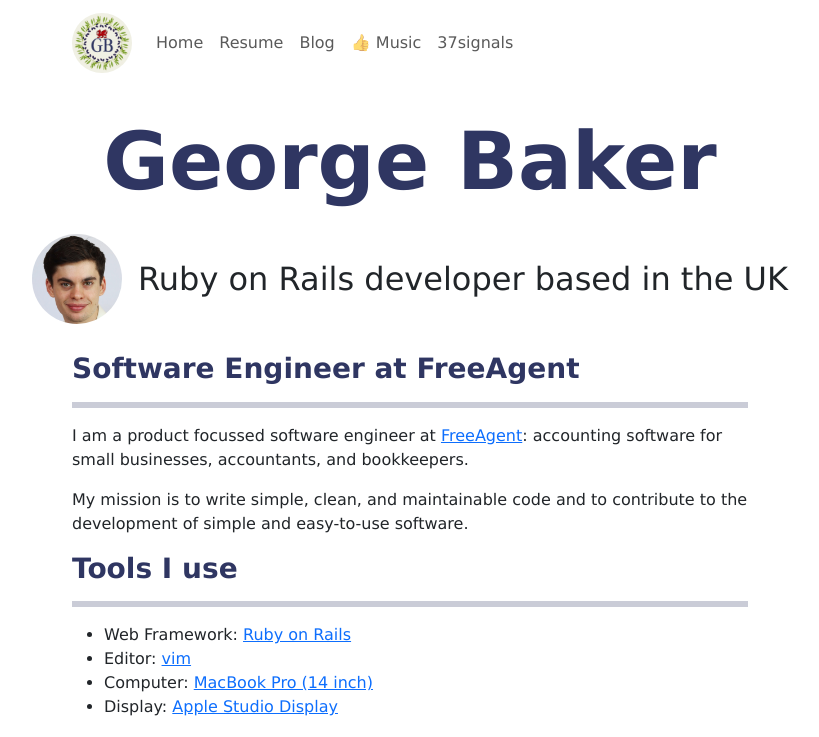
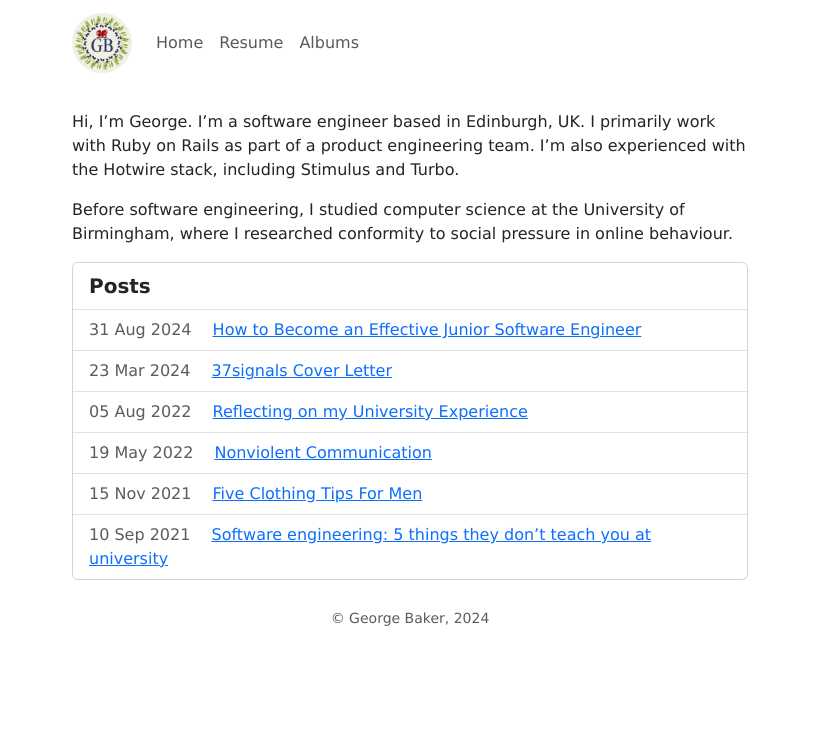
Before and after one commit to gsbaker/gsbaker.github.io, a Jekyll site: the page built from index.md, in a window 1280 px wide and 1400 px high. Shown: the top 737 px of the window, without its empty margins (230-1049 px from the left). Built offline with Jekyll 4.4.1, drawn with Linux system fonts in a browser that asks for light colours; some of the changed text lies outside the part shown.

Commit message:
simplification and removal of unnecessary content/noise

```diff
--- a/_data/navigation.yml
+++ b/_data/navigation.yml
@@ -4,11 +4,5 @@
 - title: "Resume"
   url: "/resume"
 
-- title: "Blog"
-  url: "/posts"
-
-- title: "👍 Music"
-  url: "/music"
-
-- title: "37signals"
-  url: "/37signals"
+- title: "Albums"
+  url: "/albums"
--- a/_layouts/home.html
+++ /dev/null
@@ -1,26 +0,0 @@
----
-layout: default
----
-
-
-<div class="text-center v-stack gap-3 my-3">
-  <div class="p-1">
-    <h1 class="display-1 mainHeading">{{ site.title }}</h1>
-  </div>
-  <div class="p-1">
-    <div class="d-flex justify-content-center align-items-center">
-      <div class="p-2">
-        <img src="/assets/img/george-baker.jpeg"
-             alt="George Baker"
-             class="profile-picture">
-      </div>
-      <div class="p-2">
-        <h2 class="m-0">{{ site.description }}</h2>
-      </div>
-    </div>
-  </div>
-</div>
-
-<div class="container">
-  {{  content }}
-</div>
--- a/music.md
+++ b/albums.md
@@ -1,6 +1,6 @@
 ---
 layout: page
-title: 👍 Music
+title: Albums
 ---
 
 <div class="card">
--- a/index.md
+++ b/index.md
@@ -1,42 +1,30 @@
 ---
-layout: home
+layout: page
 title: Home
 permalink: /
 description: Home
 sitemap: true
 ---
 
-### Software Engineer at FreeAgent
----
+Hi, I'm George. I'm a software engineer based in Edinburgh, UK. I primarily
+work with Ruby on Rails as part of a product engineering team. I'm also
+experienced with the Hotwire stack, including Stimulus and Turbo.
 
-I am a product focussed software engineer at [FreeAgent](https://www.freeagent.com):
-accounting software for small businesses, accountants, and bookkeepers.
+Before software engineering, I studied computer science at the University of
+Birmingham, where I researched conformity to social pressure in online
+behaviour.
 
-My mission is to write simple, clean, and maintainable code and to contribute to
-the development of simple and easy-to-use software.
-
-### Tools I use
----
-
-- Web Framework: [Ruby on Rails](https://rubyonrails.org)
-- Editor: [vim](https://www.vim.org)
-- Computer: [MacBook Pro (14 inch)](https://www.apple.com/macbook-pro/)
-- Display: [Apple Studio Display](https://www.apple.com/studio-display/)
-
-#### Desk Setup
-
-<img src="/assets/img/desk_setup.jpeg" class="img-fluid">
-
-
-### Alumni at the University of Birmingham
----
-
-I have a degree in computer science from the [University of
-Birmingham](https://www.birmingham.ac.uk): a leading research university in the
-UK.
-
-During my studies, I completed a research project on conformity to social
-pressure in online behaviour, creating a custom web application using
-[Django](https://www.djangoproject.com) to run the experiment.
-
-<img src="/assets/img/graduation.jpeg" class="img-fluid">
+<div>
+  <div class="card">
+  <ul class="list-group list-group-flush">
+  <li class="list-group-item fs-5 fw-bold">
+  Posts
+  </li>
+  {% for post in site.posts %}
+      <li class="list-group-item">
+      <span class="text-muted me-3">{{ post.date | date_to_string }}</span> <a href="{{ post.url }}">{{ post.title }}</a>
+      </li>
+  {% endfor %}
+  </ul>
+  </div>
+</div>
```
Also changed, not shown: posts.html (deleted, +0 -21 lines), _posts/2024-08-31-junior-engineer.md (renamed from _drafts/junior-engineer.md).
